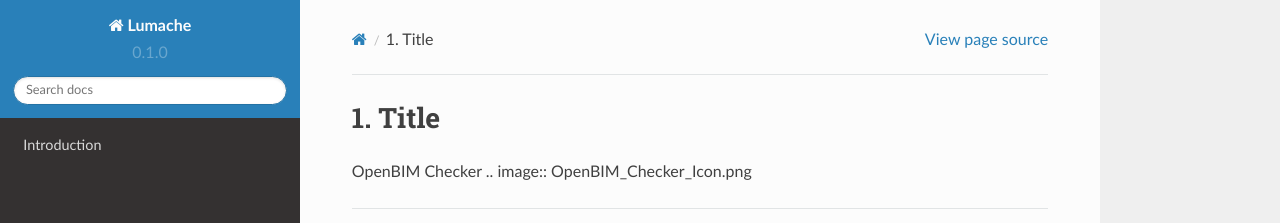
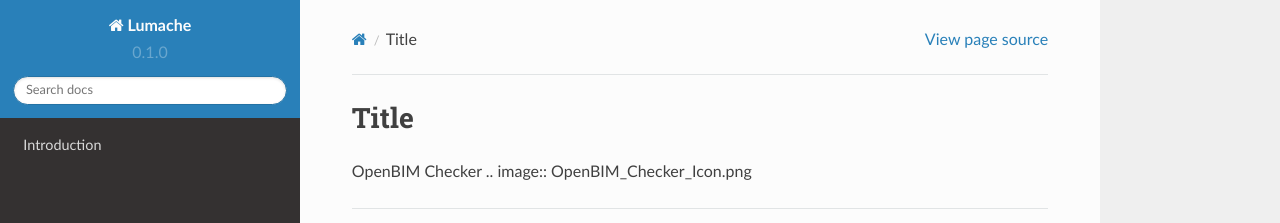
Before and after one commit to AmbroseSuen/report-template, a Sphinx documentation site: the page built from docs/source/Tilte.rst, in a window 1280 px wide. Shown: the top 223 px of the page. Built offline with Sphinx 7.4.7 and the Read the Docs theme 2.0.0, drawn with Linux system fonts in a browser that asks for light colours; pages that are not in the unit, such as notebooks, are missing from menus.

Commit message:
Update Tilte.rst

```diff
--- a/docs/source/Tilte.rst
+++ b/docs/source/Tilte.rst
@@ -1,5 +1,5 @@
-1. Title
-========
+Title
+=====
 
 OpenBIM Checker
 .. image:: OpenBIM_Checker_Icon.png
```
